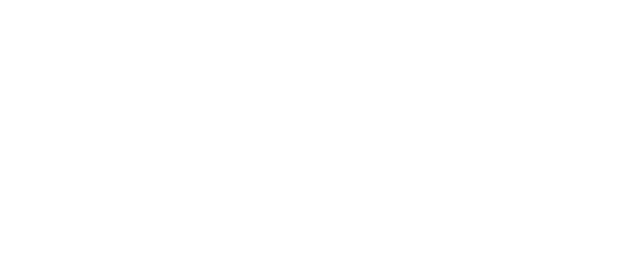
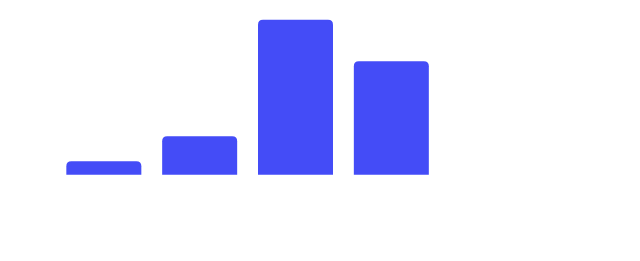
Before and after one commit to MilkMidav/svg, a plain HTML site: page index.html in a window 1280 px wide. Shown: the whole page, without its empty margins (0-640 px from the left). Drawn offline with Linux system fonts and the light colour scheme.

Commit message:
add 4 path in chart

```diff
--- a/index.html
+++ b/index.html
@@ -11,6 +11,10 @@
 <body>
   <main class="main">
     <svg d="chart" width="500" height="250" viewBox="0 0 500 300" xmlns="http://www.w3.org/2000/svg">
+      <path d="M20,200  h90  v-10 q0,-6 -6,-6 h-78 q-6,0 -6,6" fill="#444cf7" />
+      <path d="M135,200  h90  v-40 q0,-6 -6,-6 h-78 q-6,0 -6,6" fill="#444cf7" />
+      <path d="M250,200  h90  v-180 q0,-6 -6,-6 h-78 q-6,0 -6,6" fill="#444cf7" />
+      <path d="M365,200  h90  v-130 q0,-6 -6,-6 h-78 q-6,0 -6,6" fill="#444cf7" />
 
     </svg>
   </main>
```
